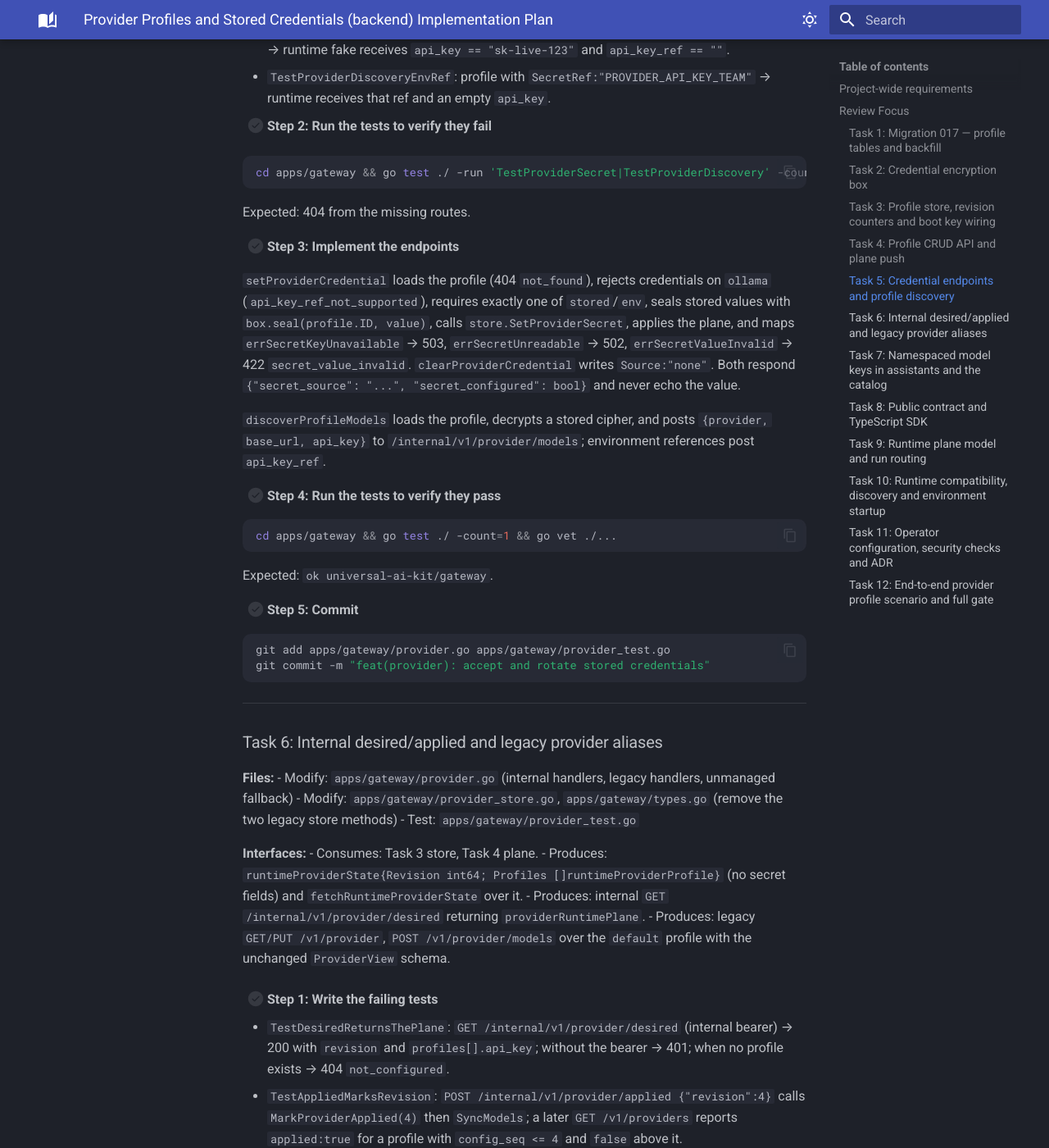
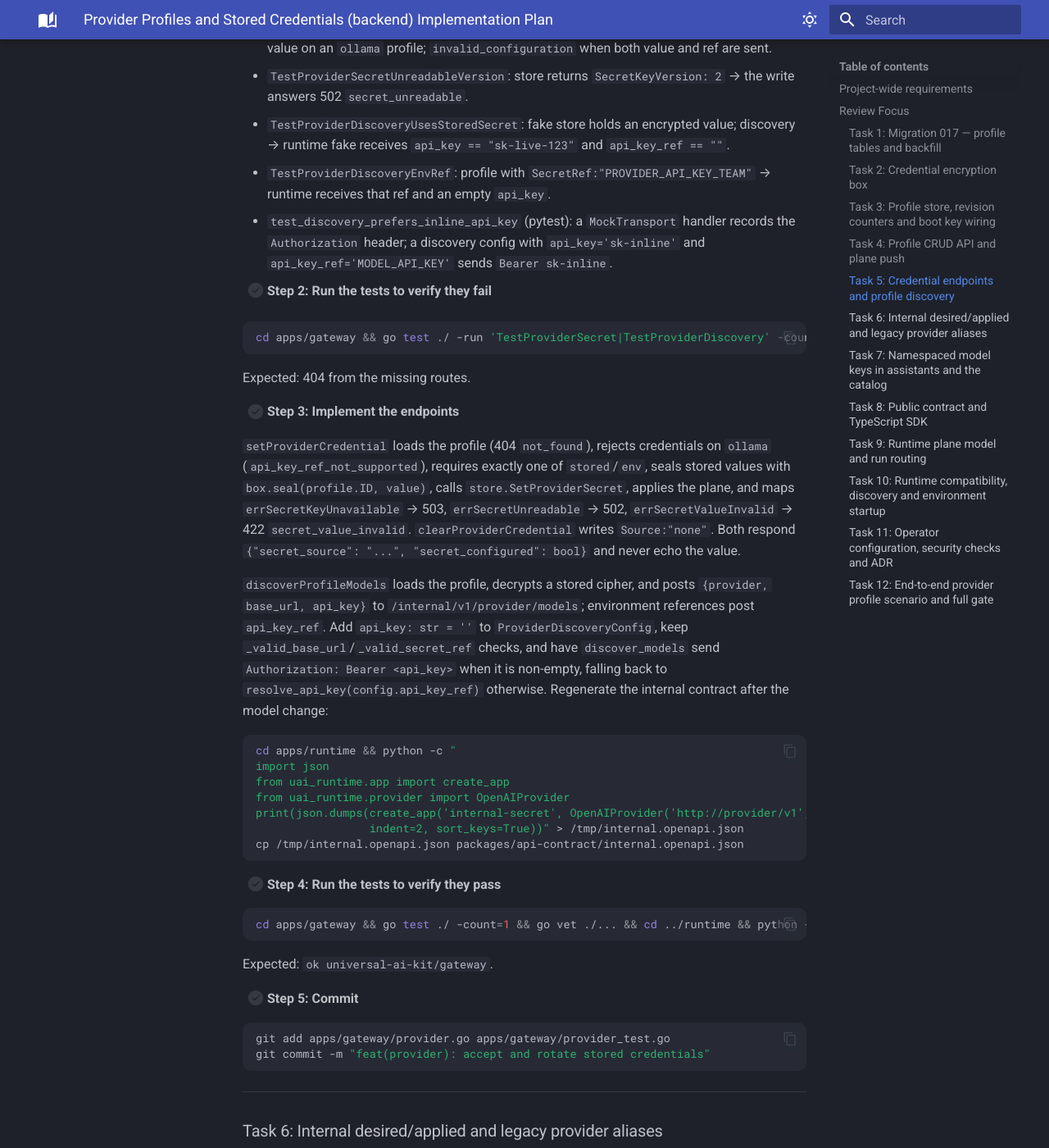
Before and after one commit to rinocs/uiakit, an MkDocs documentation site: the page built from docs/superpowers/plans/2026-10-27-provider-profiles-backend.md, in a window 1280 px wide and 1400 px high, scrolled down 13640 px. Shown: the whole window at 82% size. Built offline with MkDocs 1.6.1 and Material for MkDocs 9.7.7, drawn with Linux system fonts in a browser that asks for light colours; some of the changed text lies outside the part shown.

Commit message:
docs(provider): apply pre-flight corrections to the backend plan

````diff
--- a/docs/superpowers/plans/2026-10-27-provider-profiles-backend.md
+++ b/docs/superpowers/plans/2026-10-27-provider-profiles-backend.md
@@ -460,28 +460,25 @@ Each mutation records an audit row in the same transaction
 details limited to `profile_id`, `revision`, `kind`, `base_url`, `models`,
 `secret_source`.
 
-`AssistantsUsingModel(key)` counts `model=$1`, plus the bare alias
-`strings.TrimPrefix(key, "default/")` when the key starts with `default/`:
+`AssistantsUsingModel(key)` counts `model=$1`, plus the bare alias for keys under
+the default profile (legacy versions store the model without a prefix):
 
 ```go
 func (s *PostgresStore) AssistantsUsingModel(ctx context.Context, model string) (int, error) {
+	alias := ""
+	if strings.HasPrefix(model, "default/") {
+		alias = strings.TrimPrefix(model, "default/")
+	}
 	var count int
 	err := s.pool.QueryRow(ctx,
 		`SELECT count(*) FROM assistants WHERE model=$1 OR ($2<>'' AND model=$2)`,
-		model, strings.TrimPrefix(model, "default/")).Scan(&count)
+		model, alias).Scan(&count)
 	return count, err
 }
 ```
 
-Note that a non-`default` key leaves the alias empty because `TrimPrefix` returns
-the key unchanged when the prefix is absent, so guard the second parameter:
-
-```go
-alias := ""
-if strings.HasPrefix(model, "default/") {
-	alias = strings.TrimPrefix(model, "default/")
-}
-```
+The alias must be computed explicitly: calling `strings.TrimPrefix` inline would
+return the key unchanged for every other profile and count unrelated assistants.
 
 In `main.go`, after the existing `DATABASE_URL` boot secret:
 
@@ -626,12 +623,18 @@ git commit -m "feat(provider): add profile CRUD API and plane push"
 
 **Files:**
 - Modify: `apps/gateway/provider.go`
-- Test: `apps/gateway/provider_test.go`
+- Modify: `apps/runtime/uai_runtime/provider_control.py` (`ProviderDiscoveryConfig.api_key`)
+- Modify: `packages/api-contract/internal.openapi.json` (regenerated)
+- Test: `apps/gateway/provider_test.go`, `apps/runtime/tests/test_provider_control.py`
 
 **Interfaces:**
 - Consumes: Task 2 box, Task 3 `SetProviderSecret`, Task 4 `runtimePlane`.
 - Produces: `ProviderSecretInput{Source, Value, Ref string}` and handlers `setProviderCredential`, `clearProviderCredential`, `discoverProfileModels`.
 - Produces routes: `PUT|DELETE /v1/providers/{id}/secret`, `POST /v1/providers/{id}/models/discovery`.
+- Produces: `ProviderDiscoveryConfig.api_key: str = ''`; `discover_models` uses it
+  when non-empty, otherwise resolves `api_key_ref`. The runtime must accept this
+  field in the same task, because the gateway starts sending it here and
+  `ProviderDiscoveryConfig` forbids unknown fields.
 
 - [ ] **Step 1: Write the failing tests**
 
@@ -653,6 +656,10 @@ git commit -m "feat(provider): add profile CRUD API and plane push"
   discovery → runtime fake receives `api_key == "sk-live-123"` and `api_key_ref == ""`.
 - `TestProviderDiscoveryEnvRef`: profile with `SecretRef:"PROVIDER_API_KEY_TEAM"` →
   runtime receives that ref and an empty `api_key`.
+- `test_discovery_prefers_inline_api_key` (pytest): a `MockTransport` handler
+  records the `Authorization` header; a discovery config with
+  `api_key='sk-inline'` and `api_key_ref='MODEL_API_KEY'` sends
+  `Bearer sk-inline`.
 
 - [ ] **Step 2: Run the tests to verify they fail**
 
@@ -675,12 +682,26 @@ value.
 
 `discoverProfileModels` loads the profile, decrypts a stored cipher, and posts
 `{provider, base_url, api_key}` to `/internal/v1/provider/models`; environment
-references post `api_key_ref`.
+references post `api_key_ref`. Add `api_key: str = ''` to
+`ProviderDiscoveryConfig`, keep `_valid_base_url`/`_valid_secret_ref` checks, and
+have `discover_models` send `Authorization: Bearer <api_key>` when it is
+non-empty, falling back to `resolve_api_key(config.api_key_ref)` otherwise.
+Regenerate the internal contract after the model change:
+
+```bash
+cd apps/runtime && python -c "
+import json
+from uai_runtime.app import create_app
+from uai_runtime.provider import OpenAIProvider
+print(json.dumps(create_app('internal-secret', OpenAIProvider('http://provider/v1', '')).openapi(),
+                 indent=2, sort_keys=True))" > /tmp/internal.openapi.json
+cp /tmp/internal.openapi.json packages/api-contract/internal.openapi.json
+```
 
 - [ ] **Step 4: Run the tests to verify they pass**
 
 ```bash
-cd apps/gateway && go test ./ -count=1 && go vet ./...
+cd apps/gateway && go test ./ -count=1 && go vet ./... && cd ../runtime && python -m pytest tests/ -q
 ```
 
 Expected: `ok  universal-ai-kit/gateway`.
@@ -744,8 +765,10 @@ PUT maps `ProviderUpdate` onto `ProviderProfileInput` (creating `default` when
 absent) and never rewrites `id`/`kind`; discovery forwards
 `provider/base_url/api_key_ref` unchanged. When no profile exists, keep today's
 `managed:false` behaviour and add the synthetic `default` entry to
-`GET /v1/providers`. Remove `ProviderConfiguration`/`SaveProviderConfiguration`
-from the interface and the store.
+`GET /v1/providers`. Remove the two legacy store methods
+(`ProviderConfiguration`, `SaveProviderConfiguration`) from the interface and the
+store, keeping the `ProviderConfiguration`/`ProviderView` types: they remain the
+legacy API schema.
 
 - [ ] **Step 4: Run the full gateway suite**
 
@@ -771,13 +794,16 @@ git commit -m "feat(provider): push the profile plane and keep the legacy provid
 - Modify: `apps/gateway/models.go` (definition limit, read cap)
 - Modify: `apps/gateway/assistant_store.go` (model lookup, `SyncModels` limit)
 - Modify: `apps/gateway/provider.go` (`removedModelInUse`)
-- Test: `apps/gateway/assistants_test.go`, `apps/gateway/provider_test.go`
+- Modify: `apps/gateway/provider_store.go`, `apps/gateway/types.go` (`ResolveModelKey`)
+- Test: `apps/gateway/assistants_test.go`, `apps/gateway/provider_test.go`, `apps/gateway/provider_store_test.go`
 
 **Interfaces:**
 - Consumes: `AssistantsUsingModel` alias rule from Task 3.
-- Produces: `func resolveModelKey(ctx context.Context, store Store, model string) (string, error)` —
+- Produces: `ProviderStore.ResolveModelKey(context.Context, string) (string, error)` —
   exact `model_configurations` key first, then `"default/" + model`; returns
   `ErrNotFound` when neither exists.
+- Produces: `func resolveModelKey(ctx context.Context, store Store, model string) (string, error)`
+  delegating to the store method, used by assistant validation and `removedModelInUse`.
 - Produces: `const maxProviderDefinitions = 1000`; `SyncModels` and
   `loadRuntimeModels` accept up to that many, and the runtime catalog read is
   capped at 2 MiB.
@@ -809,14 +835,16 @@ Expected: failures on missing keys and limits.
 
 - [ ] **Step 3: Implement the resolution and the limits**
 
-Implement `resolveModelKey` with two `model_configurations` lookups (`SELECT
-definition FROM model_configurations WHERE id=$1`, then the `default/`-prefixed
-key) and return `ErrNotFound` when both miss. Use it in the assistant
+Implement `ProviderStore.ResolveModelKey` in `provider_store.go` with two
+`model_configurations` lookups (`SELECT definition FROM model_configurations WHERE
+id=$1`, then the `default/`-prefixed key) and return `ErrNotFound` when both miss;
+`resolveModelKey` in `models.go` delegates to it. Use it in the assistant
 version-creation validation in `assistant_store.go` and in `removedModelInUse`;
 for a removed key under `default`, the in-use check must also match the bare
-legacy form, which Task 3's `AssistantsUsingModel` already does. Raise
-`maxProviderDefinitions` to 1000 in `models.go`, mirror it in `SyncModels`, and
-raise the catalog read limit from 64 KiB to 2 MiB.
+legacy form, which Task 3's `AssistantsUsingModel` already does. Add the
+`ResolveModelKey` case to `provider_store_test.go` (exact key, fallback,
+missing). Raise `maxProviderDefinitions` to 1000 in `models.go`, mirror it in
+`SyncModels`, and raise the catalog read limit from 64 KiB to 2 MiB.
 
 - [ ] **Step 4: Run the tests to verify they pass**
 
@@ -830,7 +858,8 @@ Expected: `ok  universal-ai-kit/gateway`.
 
 ```bash
 git add apps/gateway/models.go apps/gateway/assistant_store.go apps/gateway/provider.go \
-  apps/gateway/assistants_test.go apps/gateway/provider_test.go
+  apps/gateway/provider_store.go apps/gateway/types.go \
+  apps/gateway/assistants_test.go apps/gateway/provider_test.go apps/gateway/provider_store_test.go
 git commit -m "feat(provider): resolve namespaced assistant model keys"
 ```
 
@@ -1056,7 +1080,7 @@ Expected: validation errors for the legacy payload and the extra field.
 
 Add a `mode='before'` validator on `ProviderPlaneConfig` that rewrites a mapping
 without `profiles` into `{'revision': ..., 'profiles': [{'id': 'default', 'name': 'Default', ...}]}`.
-Extend the discovery config and `discover_models` secret selection. Rewire
+The discovery `api_key` field and its selection already landed in Task 5. Rewire
 `from_env` to build and pass the plane while still passing
 `provider`/`allowed_model`/`model_definition`, so the parameterless test path is
 unchanged. Regenerate the internal snapshot:
````
Also changed, not shown: other parts of docs/superpowers/plans/2026-10-27-provider-profiles-backend.md (+0 -5 lines).
